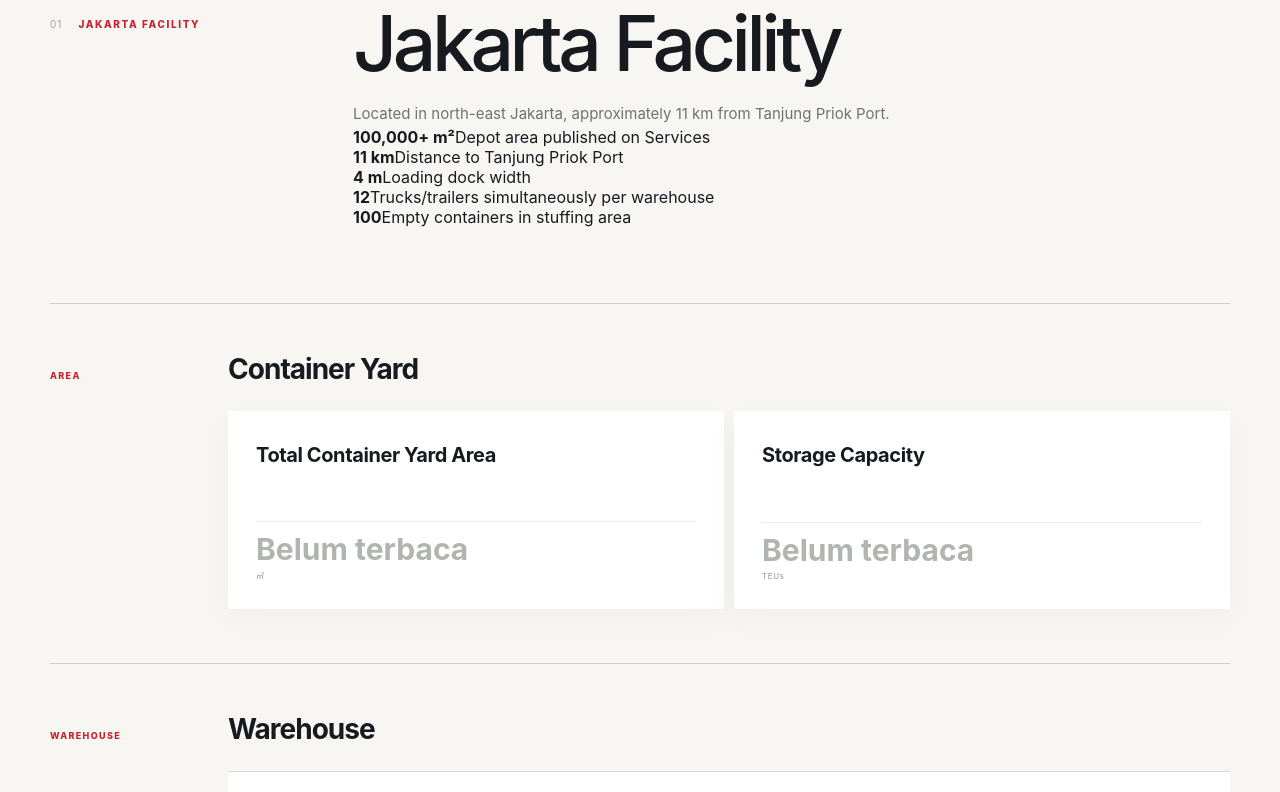
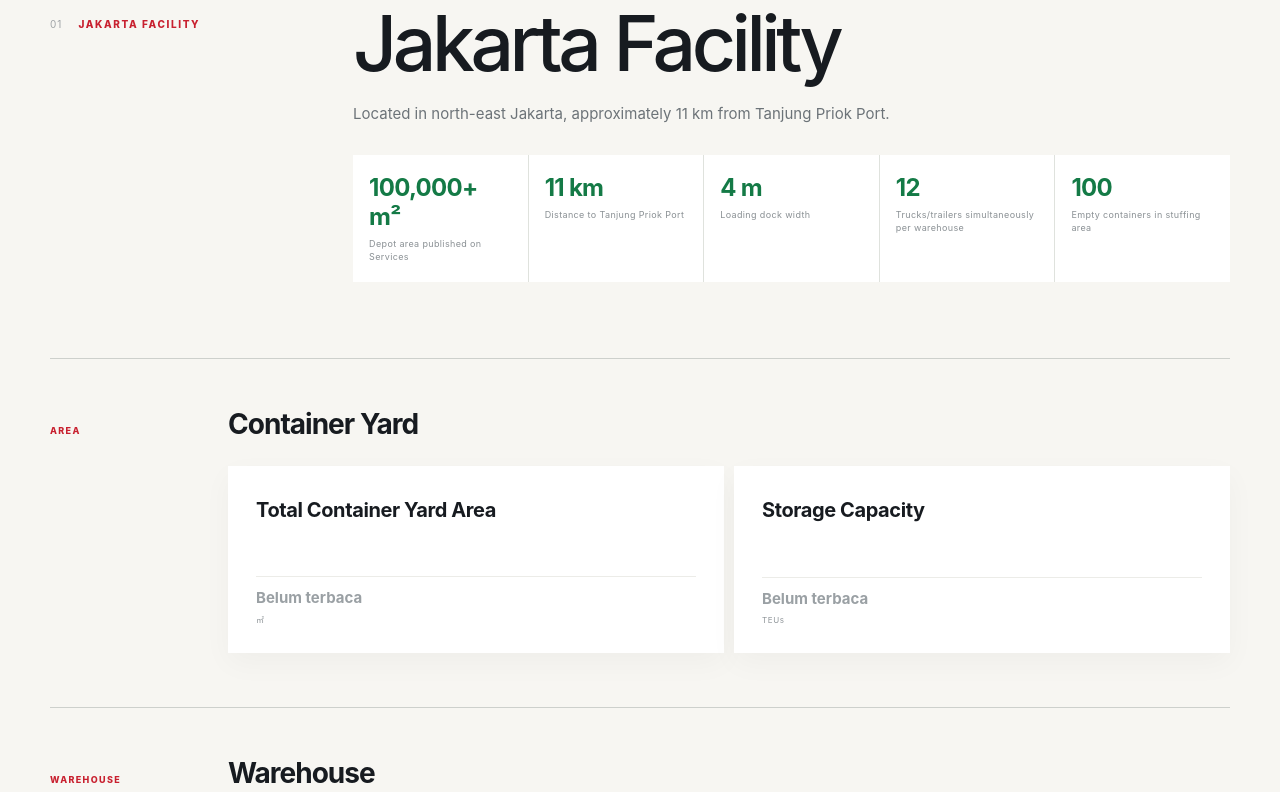
Before and after one commit to nabillazachra/mbpi-revamp, a Next.js app: page /facilities in a window 1280 px wide. Shown: the part 580-1372 px from the top of the page. Built offline with nearby package versions, Linux system fonts and the light colour scheme.

Commit message:
style: surface verified facility figures clearly

```diff
--- a/app/globals.css
+++ b/app/globals.css
@@ -379,3 +379,14 @@
 .facilityEquipmentHeader{border-top:0;padding-top:90px}
 .facilityEquipmentHeader:before{content:"";width:52px;height:4px;background:linear-gradient(90deg,var(--brand-red) 0 50%,var(--brand-green) 50%);display:block;grid-column:1/-1;margin-bottom:22px}
 .facilityDataNotice{background:#202723}
+
+
+/* Verified facility facts */
+.publishedFacts{display:grid;grid-template-columns:repeat(5,minmax(0,1fr));gap:1px;margin-top:28px;background:#dfe2dd}
+.publishedFacts>div{background:#fff;padding:18px 16px}
+.publishedFacts strong,.publishedFacts span{display:block}
+.publishedFacts strong{font-size:24px;letter-spacing:-.03em;color:var(--brand-green)}
+.publishedFacts span{font-size:9px;line-height:1.5;letter-spacing:.04em;color:#8a9094;margin-top:6px}
+.metricFields strong{font-size:15px;line-height:1.25;color:#9aa0a4}
+@media(max-width:1080px){.publishedFacts{grid-template-columns:repeat(2,minmax(0,1fr))}}
+@media(max-width:720px){.publishedFacts{grid-template-columns:1fr}}
```
